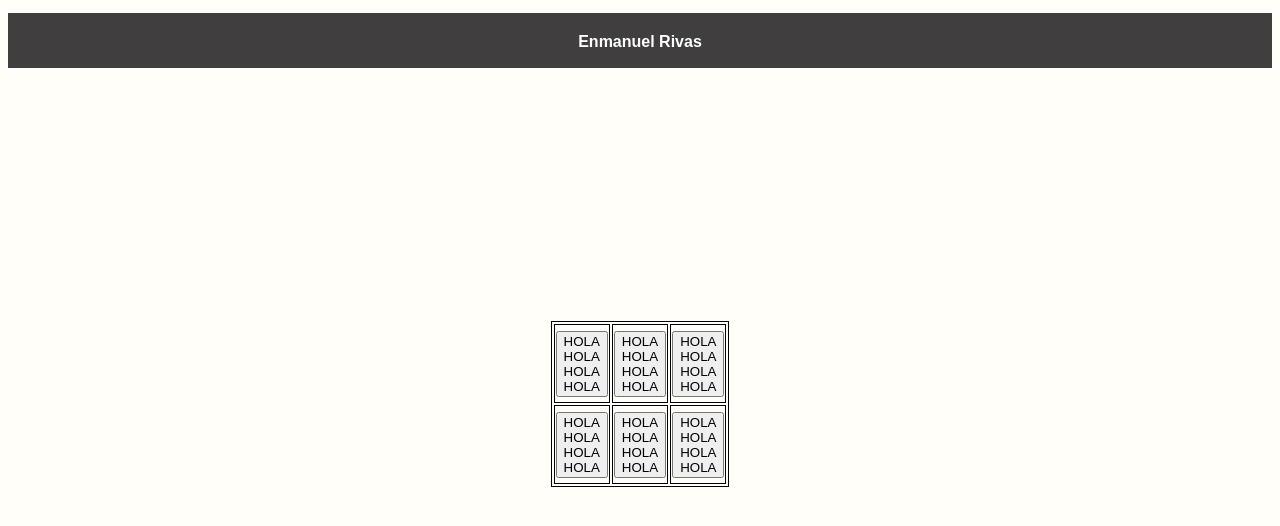
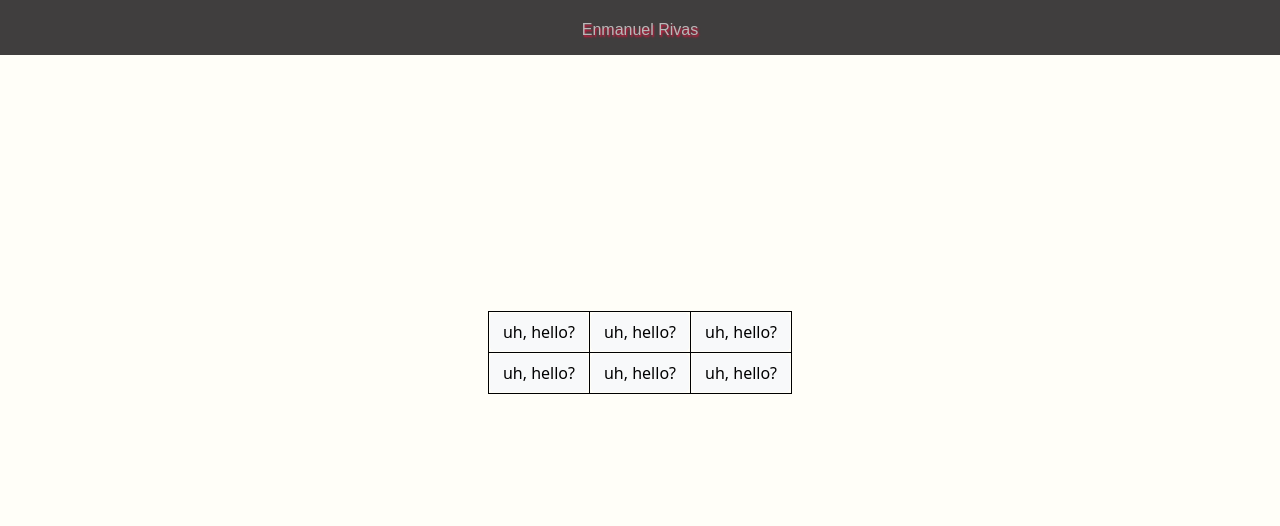
Before and after one commit to EnmanuelRivas19/Component-Exercise-1-, an Angular app: page / in a window 1280 px wide. Shown: the top 526 px of the page. Built offline with nearby package versions, Linux system fonts and the light colour scheme.

Commit message:
trabajo terminadooooooooooooo

```diff
--- a/package.json
+++ b/package.json
@@ -18,6 +18,8 @@
     "@angular/platform-browser": "~12.2.0",
     "@angular/platform-browser-dynamic": "~12.2.0",
     "@angular/router": "~12.2.0",
+    "animate.css": "^4.1.1",
+    "bootstrap": "^5.1.3",
     "rxjs": "~6.6.0",
     "tslib": "^2.3.0",
     "zone.js": "~0.11.4"
--- a/src/app/app.component.css
+++ b/src/app/app.component.css
@@ -1,5 +1,6 @@
 
-div h1 {text-align: center;}
+div h1 {text-align: center;
+}
 
 /*un diseño para que no se vea tan feo*/
 .design {
@@ -12,10 +13,11 @@ div h1 {text-align: center;}
   }
   nav h1 {color: white;
   font-size: 16px;
-  transition: 0.5s;
   text-align: center;
   font-family: sans-serif;
   padding-top: 20px;
-  }
+text-shadow: 1px 2px 2px  crimson;  }
 nav h1:hover {  color:rgb(184,184,184);
+    transition: 0.5s;
+
 }
--- a/src/app/app.component.html
+++ b/src/app/app.component.html
@@ -1,3 +1,4 @@
+<link href="https://cdn.jsdelivr.net/npm/bootstrap@5.1.3/dist/css/bootstrap.min.css" rel="stylesheet" integrity="sha384-1BmE4kWBq78iYhFldvKuhfTAU6auU8tT94WrHftjDbrCEXSU1oBoqyl2QvZ6jIW3" crossorigin="anonymous">
 <nav class="design">
     <h1>Enmanuel Rivas</h1>
 </nav>
--- a/src/app/button/button.component.css
+++ b/src/app/button/button.component.css
@@ -1,4 +1,8 @@
+
+
+/*al final no se uso esto por bootstrap*/
 .blackred {background-color:white ;
-color: black; transition-duration: 0.5;}
+color: black; transition-duration: 0.5s;
+cursor: pointer;}
 
-.blackred:hover {background-color: black; color:crimson;}
+.blackred:hover {background-color: #a67b5c; color:black;}
--- a/src/app/button/button.component.html
+++ b/src/app/button/button.component.html
@@ -1 +1 @@
-<button onclick="alert('Hi')">HOLA HOLA HOLA HOLA </button>
+<button class="btn btn-light" onclick="alert('Hi')">uh, hello?</button>
--- a/src/app/table/table.component.css
+++ b/src/app/table/table.component.css
@@ -1,5 +1,5 @@
 table, th, td
-{border: 1px solid black; height: 75px; width: 100px;}
+{border: 1px solid black; height: auto; width: auto;}
 
 .center {
     margin:auto; margin-top: 20%;
```
Also changed, not shown: src/assets/white.jpg (renamed from white.jpg), 1 other file (tests, documents, lock files or other folders).
